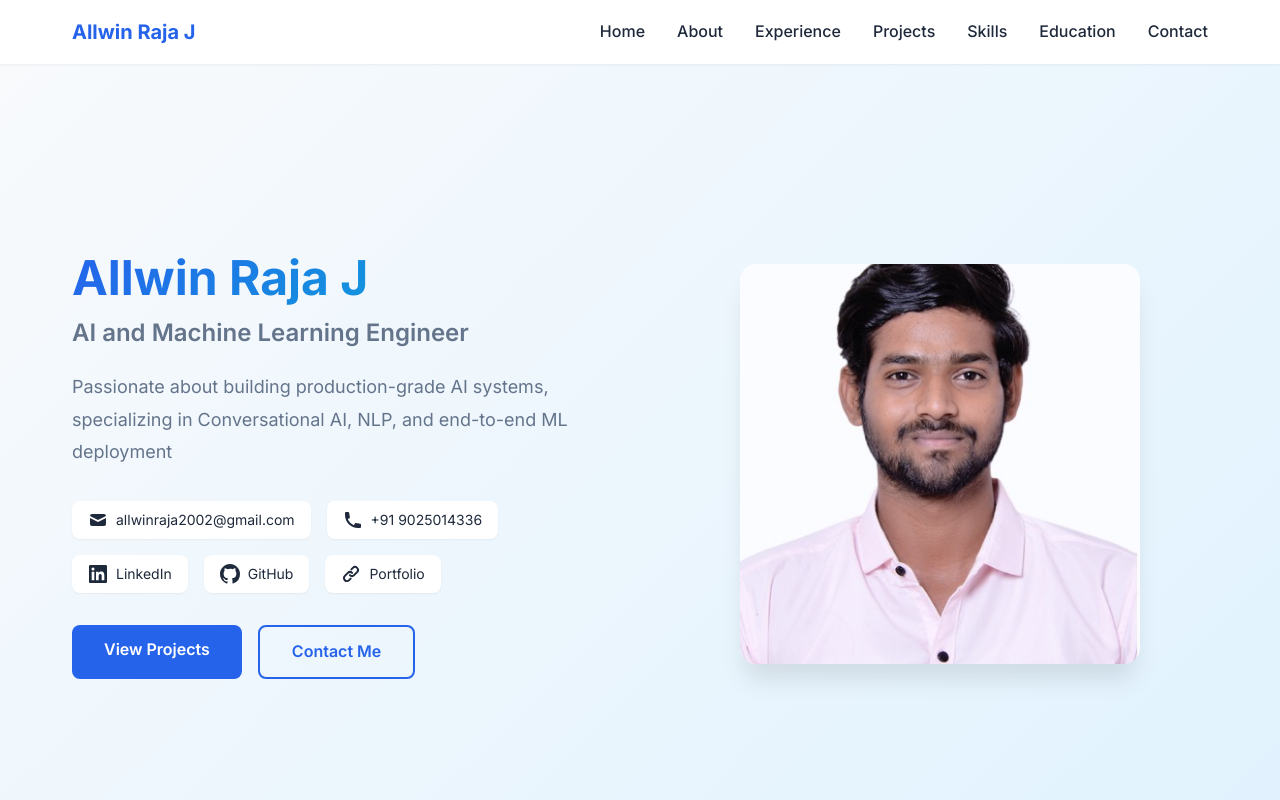
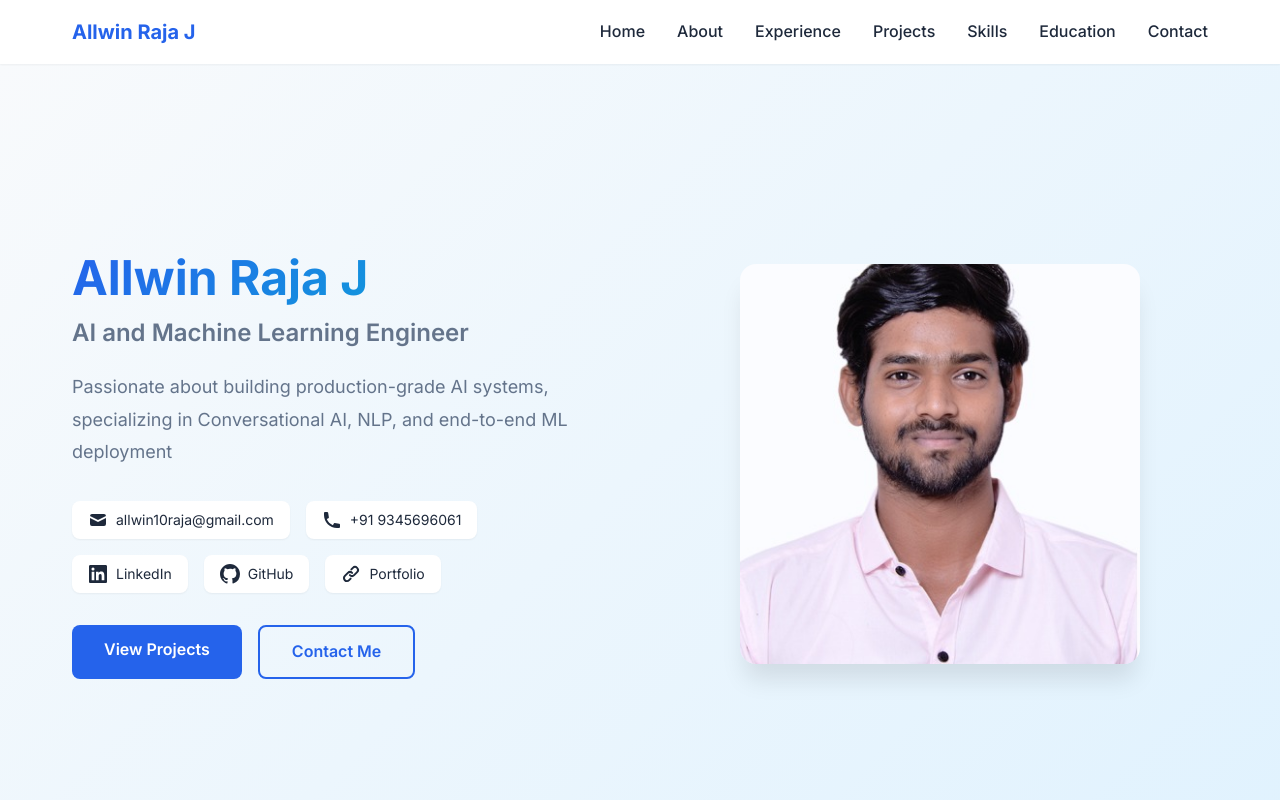
Before and after one commit to allwin107/Portfolio, a Next.js app: page / in a window 1280 px wide. Shown: the top 800 px of the page. Built offline with nearby package versions, Linux system fonts and the light colour scheme.

Commit message:
Replaced dummy information with real ones

```diff
--- a/components/Contact.js
+++ b/components/Contact.js
@@ -68,7 +68,7 @@ export default function Contact() {
                                 </svg>
                                 <div>
                                     <h4>Email</h4>
-                                    <a href="mailto:allwinraja2002@gmail.com">allwinraja2002@gmail.com</a>
+                                    <a href="mailto:allwin10raja@gmail.com">allwin10raja@gmail.com</a>
                                 </div>
                             </div>
 
@@ -78,7 +78,7 @@ export default function Contact() {
                                 </svg>
                                 <div>
                                     <h4>Phone</h4>
-                                    <a href="tel:+919025014336">+91 9025014336</a>
+                                    <a href="tel:+919345696061">+91 9345696061</a>
                                 </div>
                             </div>
 
--- a/components/Hero.js
+++ b/components/Hero.js
@@ -15,32 +15,32 @@ export default function Hero() {
                         </p>
 
                         <div className={styles.contactInfo}>
-                            <a href="mailto:allwinraja2002@gmail.com" className={styles.contactLink}>
+                            <a href="mailto:allwin10raja@gmail.com" className={styles.contactLink}>
                                 <svg width="20" height="20" viewBox="0 0 20 20" fill="currentColor">
                                     <path d="M2.003 5.884L10 9.882l7.997-3.998A2 2 0 0016 4H4a2 2 0 00-1.997 1.884z" />
                                     <path d="M18 8.118l-8 4-8-4V14a2 2 0 002 2h12a2 2 0 002-2V8.118z" />
                                 </svg>
-                                allwinraja2002@gmail.com
+                                allwin10raja@gmail.com
                             </a>
-                            <a href="tel:+919025014336" className={styles.contactLink}>
+                            <a href="tel:+919345696061" className={styles.contactLink}>
                                 <svg width="20" height="20" viewBox="0 0 20 20" fill="currentColor">
                                     <path d="M2 3a1 1 0 011-1h2.153a1 1 0 01.986.836l.74 4.435a1 1 0 01-.54 1.06l-1.548.773a11.037 11.037 0 006.105 6.105l.774-1.548a1 1 0 011.059-.54l4.435.74a1 1 0 01.836.986V17a1 1 0 01-1 1h-2C7.82 18 2 12.18 2 5V3z" />
                                 </svg>
-                                +91 9025014336
+                                +91 9345696061
                             </a>
-                            <a href="https://www.linkedin.com/in/allwinraja/" target="_blank" rel="noopener noreferrer" className={styles.contactLink}>
+                            <a href="https://www.linkedin.com/in/allwin-raja/" target="_blank" rel="noopener noreferrer" className={styles.contactLink}>
                                 <svg width="20" height="20" viewBox="0 0 20 20" fill="currentColor">
                                     <path fillRule="evenodd" d="M16.338 16.338H13.67V12.16c0-.995-.017-2.277-1.387-2.277-1.39 0-1.601 1.086-1.601 2.207v4.248H8.014v-8.59h2.559v1.174h.037c.356-.675 1.227-1.387 2.526-1.387 2.703 0 3.203 1.778 3.203 4.092v4.711zM5.005 6.575a1.548 1.548 0 11-.003-3.096 1.548 1.548 0 01.003 3.096zm-1.337 9.763H6.34v-8.59H3.667v8.59zM17.668 1H2.328C1.595 1 1 1.581 1 2.298v15.403C1 18.418 1.595 19 2.328 19h15.34c.734 0 1.332-.582 1.332-1.299V2.298C19 1.581 18.402 1 17.668 1z" clipRule="evenodd" />
                                 </svg>
                                 LinkedIn
                             </a>
-                            <a href="https://github.com/allwinrj" target="_blank" rel="noopener noreferrer" className={styles.contactLink}>
+                            <a href="https://github.com/allwin107" target="_blank" rel="noopener noreferrer" className={styles.contactLink}>
                                 <svg width="20" height="20" viewBox="0 0 20 20" fill="currentColor">
                                     <path fillRule="evenodd" d="M10 0C4.477 0 0 4.484 0 10.017c0 4.425 2.865 8.18 6.839 9.504.5.092.682-.217.682-.483 0-.237-.008-.868-.013-1.703-2.782.605-3.369-1.343-3.369-1.343-.454-1.158-1.11-1.466-1.11-1.466-.908-.62.069-.608.069-.608 1.003.07 1.531 1.032 1.531 1.032.892 1.53 2.341 1.088 2.91.832.092-.647.35-1.088.636-1.338-2.22-.253-4.555-1.113-4.555-4.951 0-1.093.39-1.988 1.029-2.688-.103-.253-.446-1.272.098-2.65 0 0 .84-.27 2.75 1.026A9.564 9.564 0 0110 4.844c.85.004 1.705.115 2.504.337 1.909-1.296 2.747-1.027 2.747-1.027.546 1.379.203 2.398.1 2.651.64.7 1.028 1.595 1.028 2.688 0 3.848-2.339 4.695-4.566 4.942.359.31.678.921.678 1.856 0 1.338-.012 2.419-.012 2.747 0 .268.18.58.688.482A10.019 10.019 0 0020 10.017C20 4.484 15.522 0 10 0z" clipRule="evenodd" />
                                 </svg>
                                 GitHub
                             </a>
-                            <a href="https://allwinrj.github.io/Portfolio/" target="_blank" rel="noopener noreferrer" className={styles.contactLink}>
+                            <a href="https://github.com/allwin107/Portfolio" target="_blank" rel="noopener noreferrer" className={styles.contactLink}>
                                 <svg width="20" height="20" viewBox="0 0 20 20" fill="currentColor">
                                     <path fillRule="evenodd" d="M12.586 4.586a2 2 0 112.828 2.828l-3 3a2 2 0 01-2.828 0 1 1 0 00-1.414 1.414 4 4 0 005.656 0l3-3a4 4 0 00-5.656-5.656l-1.5 1.5a1 1 0 101.414 1.414l1.5-1.5zm-5 5a2 2 0 012.828 0 1 1 0 101.414-1.414 4 4 0 00-5.656 0l-3 3a4 4 0 105.656 5.656l1.5-1.5a1 1 0 10-1.414-1.414l-1.5 1.5a2 2 0 11-2.828-2.828l3-3z" clipRule="evenodd" />
                                 </svg>
```
